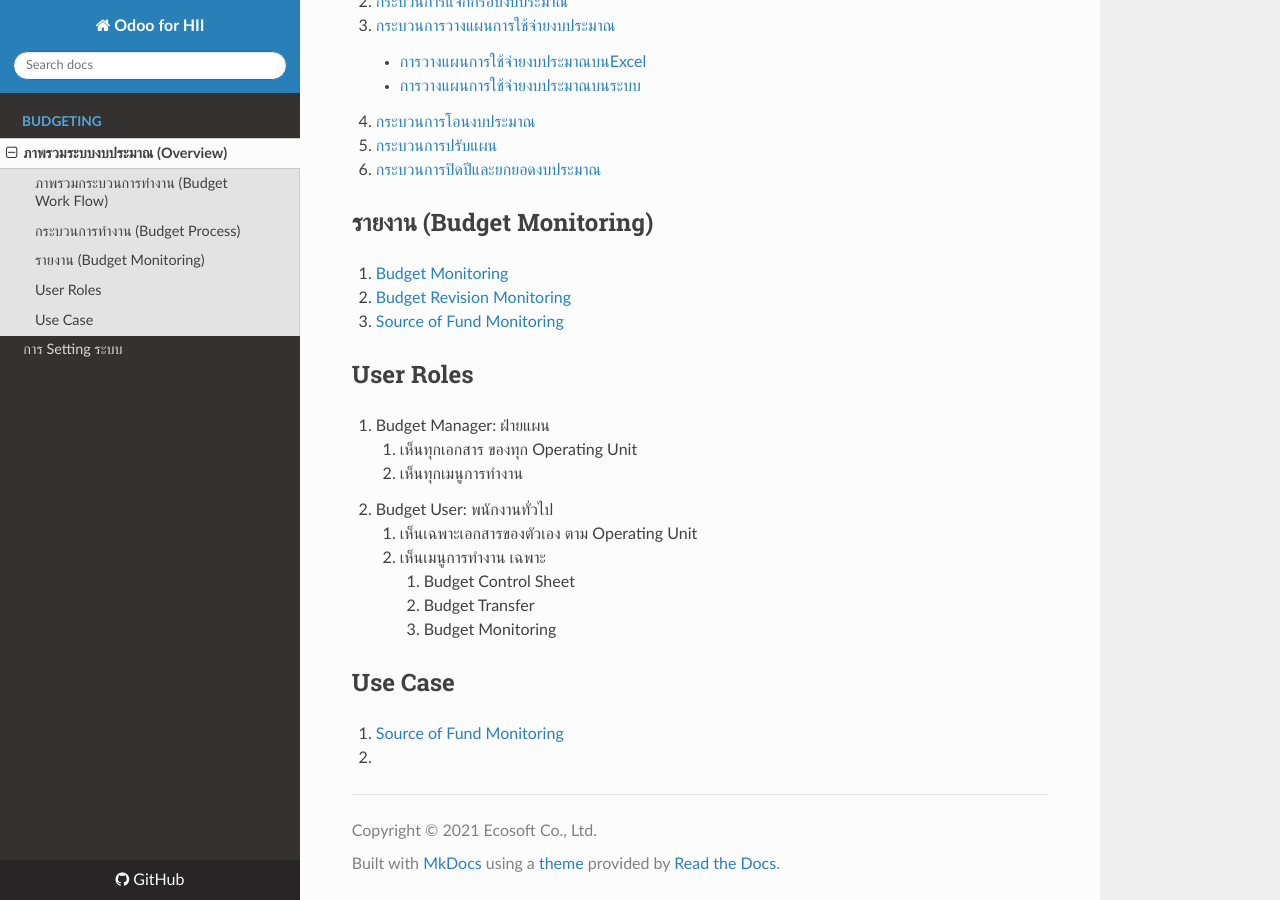
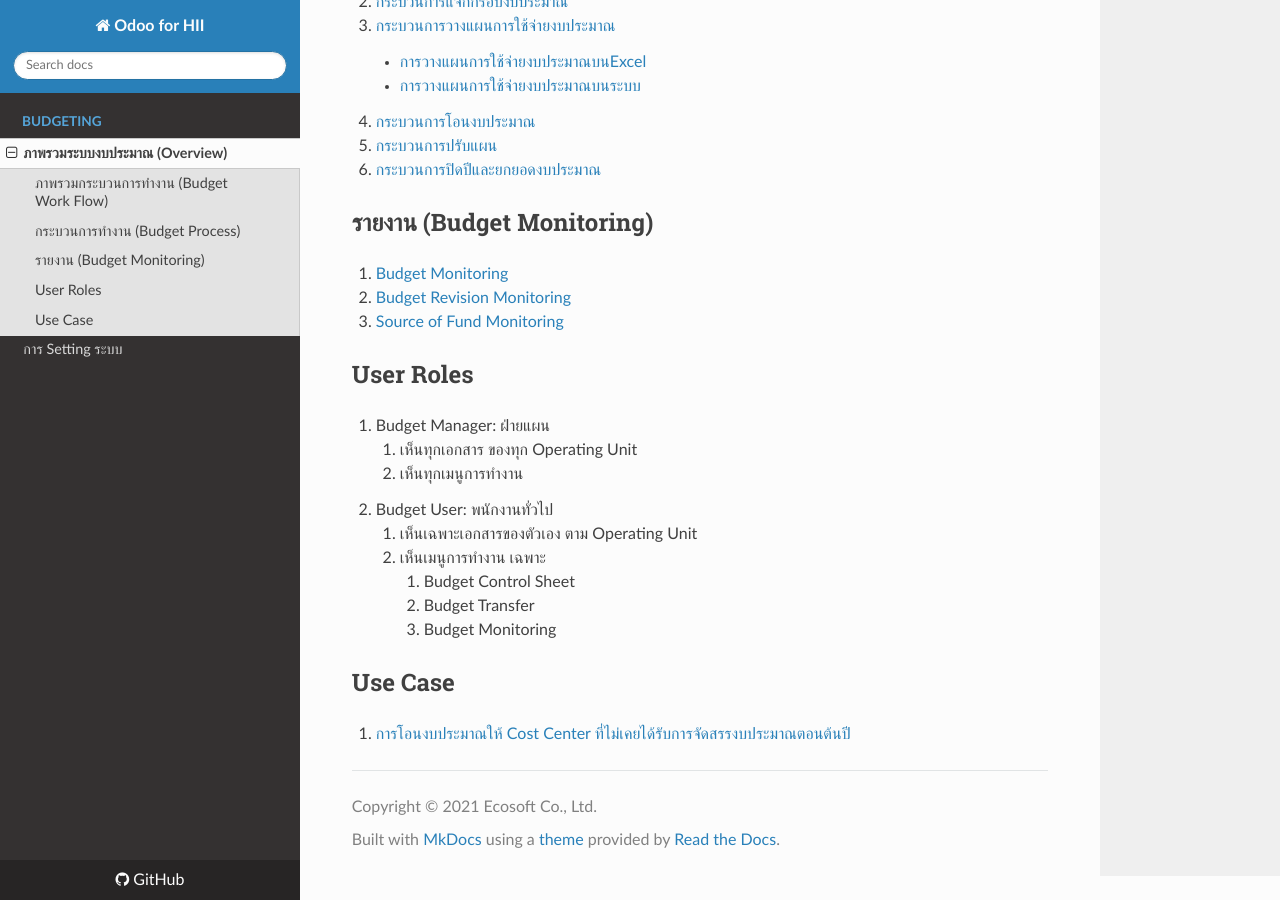
Before and after one commit to newtratip/hii-docs, an MkDocs documentation site: the page built from docs/1_budget/overview.md, in a window 1280 px wide and 900 px high, scrolled down 746 px. Built offline with MkDocs 1.6.1, drawn with Linux system fonts in a browser that asks for light colours; nearby versions of some CDN libraries.

Commit message:
[FIX] label budget transfer

```diff
--- a/docs/1_budget/overview.md
+++ b/docs/1_budget/overview.md
@@ -35,5 +35,4 @@
 
 ## Use Case
 
-1. [Source of Fund Monitoring](1_budget/../9_use_case/1_budget_transfer_not_allocation.md)
-2.
+1. [การโอนงบประมาณให้ Cost Center ที่ไม่เคยได้รับการจัดสรรงบประมาณตอนต้นปี](1_budget/../9_use_case/1_budget_transfer_not_allocation.md)
```
